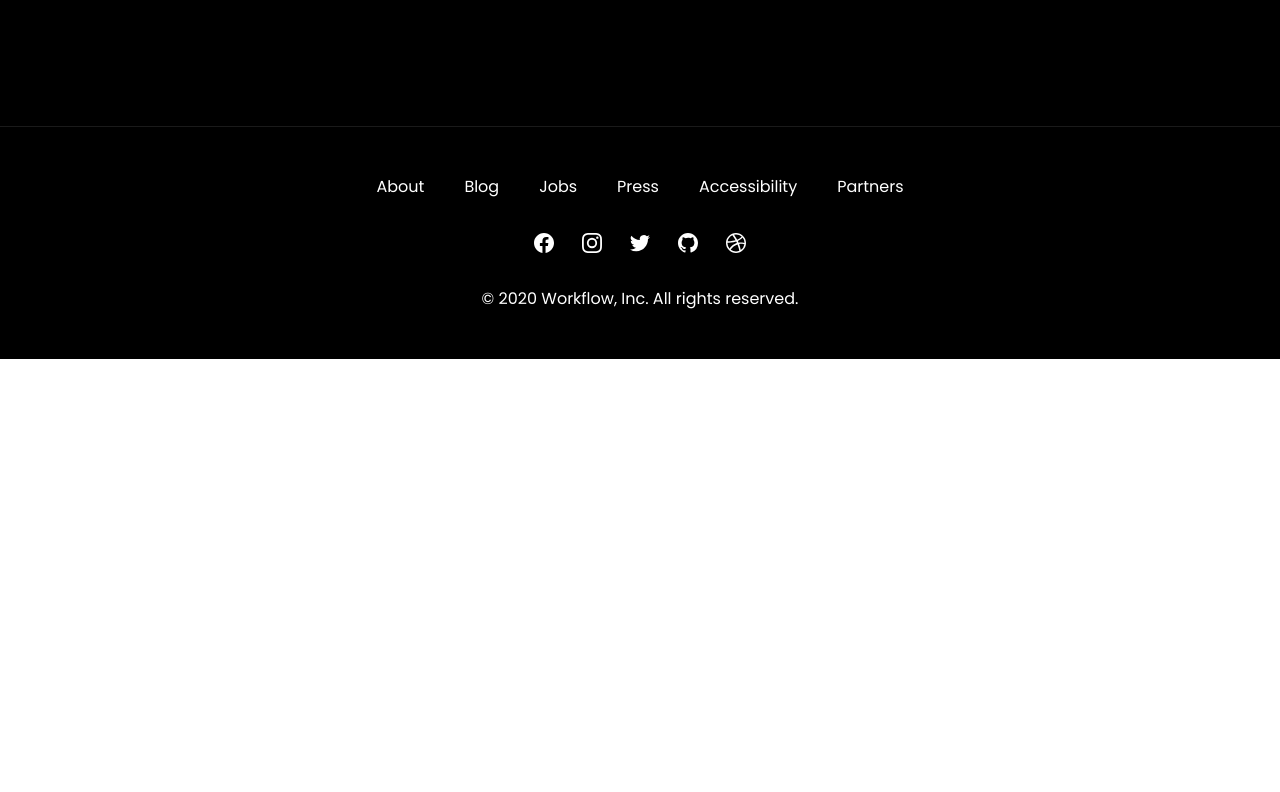
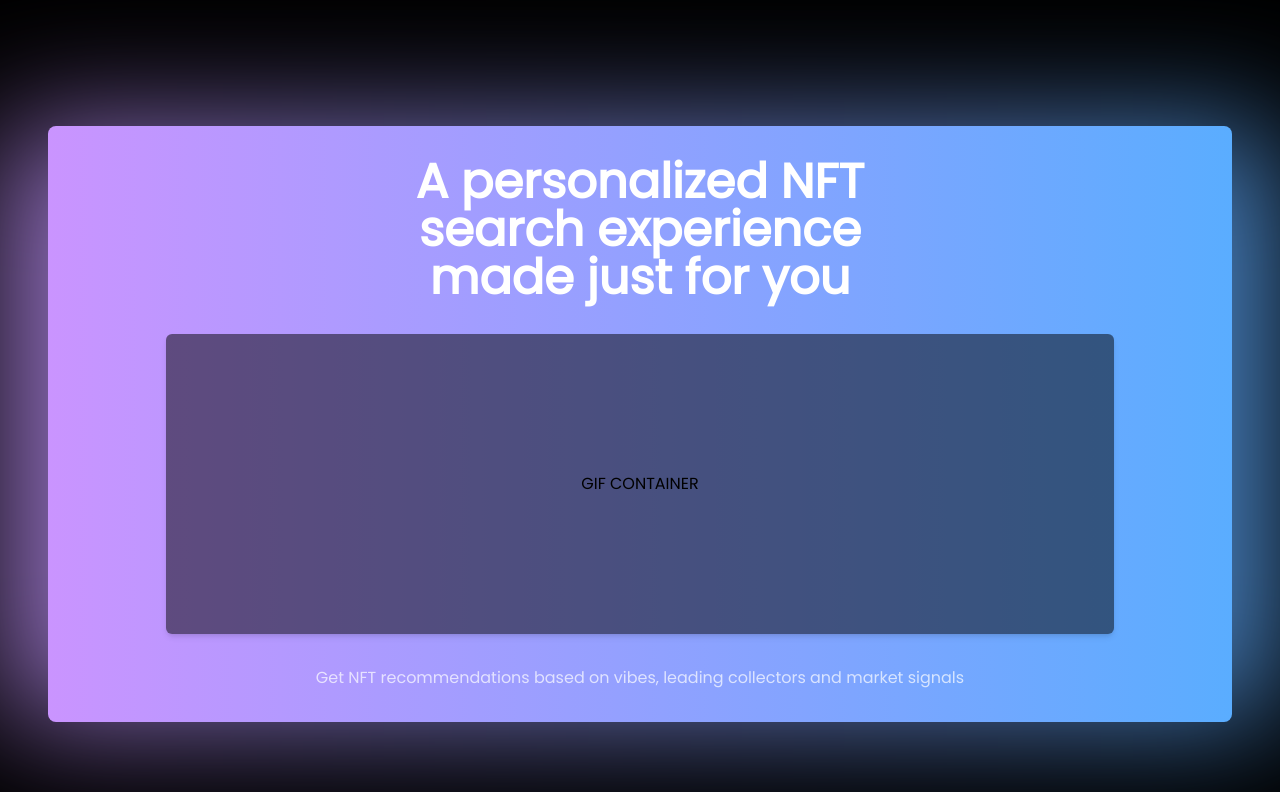
Before and after one commit to kseikyo/pulsr-ai-landing, a Next.js app: page / in a window 1280 px wide. Shown: the part 468-1260 px from the top of the page. Before the commit the page ends 827 px from the top, so only its background shows below. Built offline with nearby package versions, Linux system fonts and the light colour scheme.

Commit message:
feat: add initial main section of landing

```diff
--- a/src/pages/index.js
+++ b/src/pages/index.js
@@ -7,7 +7,27 @@ export default function Home() {
   return (
     <div className="h-full w-full bg-black">
       <Header />
-      <Hero />
+      <div className="overflow-hidden">
+        <Hero />
+      </div>
+      <main className="mb-24 bg-black md:mx-auto md:max-w-[1650px]">
+        <div className="group relative md:px-12 px-8">
+          <div className="absolute inset-0 rounded-lg bg-gradient-to-r from-light-purple to-light-blue opacity-75 blur-3xl transition duration-200 group-hover:opacity-95"></div>
+          <div className="relative w-full rounded-lg bg-gradient-to-r from-light-purple to-light-blue">
+            <div className="flex flex-col items-center justify-center gap-8 py-8">
+              <h2 className="md:max-w-[50%] px-4 text-center text-xl md:text-5xl font-semibold leading-normal text-white">
+                A personalized NFT search experience made just for you
+              </h2>
+              <div className="flex w-[80%] items-center justify-center rounded-md bg-black/50 shadow-md min-h-[300px]">
+                GIF CONTAINER
+              </div>
+              <p className="text-white/70 text-center md:text-left font-medium text-md">
+                Get NFT recommendations based on vibes, leading collectors and market signals
+              </p>
+            </div>
+          </div>
+        </div>
+      </main>
       <Footer />
     </div>
   );
```
